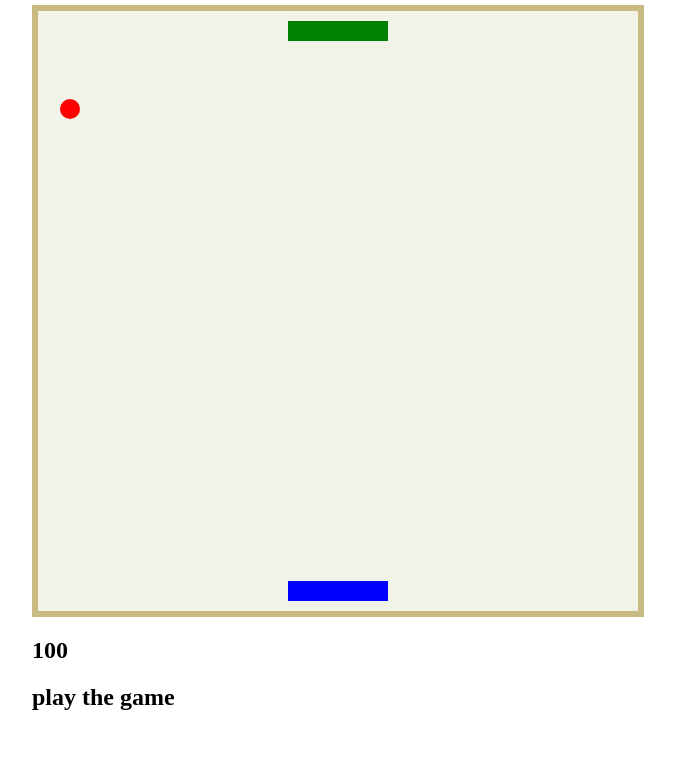
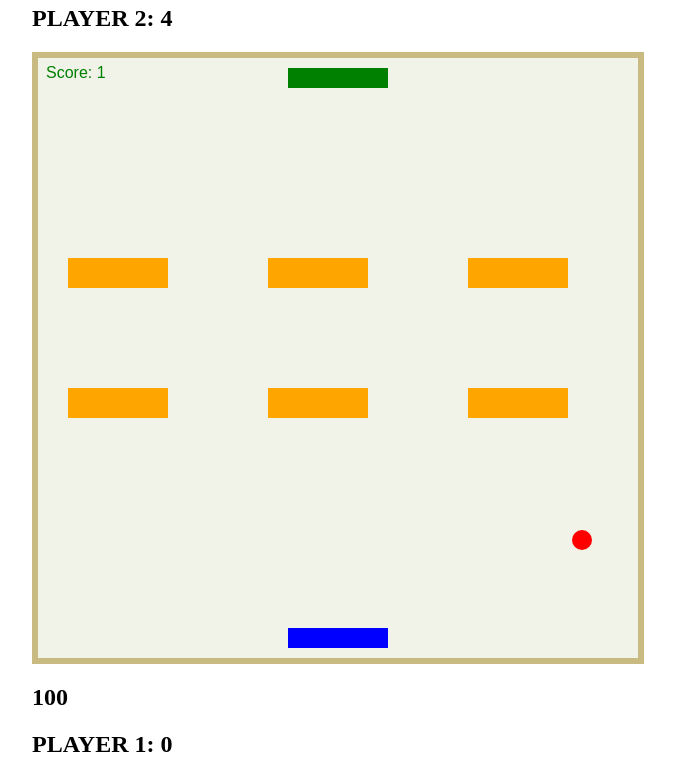
Before and after one commit to molikkidd/Brick_Buster, a plain HTML site: page index.html in a window 1280 px wide. Shown: the part 70-828 px from the top of the page, without its empty margins (302-977 px from the left). Before the commit the page ends 800 px from the top, so only its background shows below. Drawn offline with Linux system fonts and the light colour scheme.

Commit message:
bricks and winner message update

```diff
--- a/index.html
+++ b/index.html
@@ -10,13 +10,15 @@
 </head>
 <body>
     <div id="container">
-        <aside id="top-left"><h2>Brick Buster</h2></aside>
-        <aside id="top-right"><h2 id="liveScore"></h2></aside>
+        <!-- <aside id="top-left"><h2>Brick Buster</h2></aside> -->
+        <aside id="top-left"><h2>Brick and Pong</h2></aside>
+
+        <aside id="top-right"><h2 id="p2Lives"></h2></aside>
         <main>
             <canvas id="game"><!-- play it, a game --></canvas>
         </main>
         <aside id="btm-left"><h2>100</h2></aside>
-        <aside id="btm-right"><h2 id="status">play the game</h2></aside>
+        <aside id="btm-right"><h2 id="p1Lives">play the game</h2></aside>
       </div>
     <!-- <script src="js/app.js"></script> -->
     <script src="js/script.js"></script>
--- a/js/app.js
+++ b/js/app.js
@@ -23,7 +23,7 @@ let lives = 3;
 let player1;
 // let player2;
 // movement display
-let liveScore = document.getElementById('liveScore');
+let liveScore = document.getElementById('p1Lives');
 console.log(liveScore);
 
 const bricks = [];
@@ -157,6 +157,7 @@ function draw() {
             // document.location.reload();
             // clearInterval(interval);
             lives--;
+
             if(!lives) {
                 alert('You done, pack up it up, go home');
                 document.location.reload();
--- a/js/script.js
+++ b/js/script.js
@@ -1,20 +1,40 @@
 
 const game = document.getElementById('game');
 const ctx = game.getContext('2d');
+const p1LiveScore = document.getElementById('p1Lives');
+const p2LiveScore = document.getElementById('p2Lives');
     game.setAttribute('width', 600);
     game.setAttribute('height', 600);
 // let paddleHeight = 10;
 // let paddleWidth = 100;
 // let paddleX = (game.width-paddleWidth)/2;
 let ballRadius = 10;
-let x = game.width/4;
+let x = game.width/2;
 let y = game.height-40;
 let paddleCenter = (game.width - 100)/2;
 let dx = 2;
 let dy = -2;
 let player1;
 let player2;
+let p1Lives = 0;
+let p2Lives = 0;
+// Brick variables
+let brickRowCount = 2;
+let brickColumnCount = 3;
+let brickWidth = 100;
+let brickHeight = 30;
+let brickPadding = 100;
+let brickOffsetTop = game.height/3;
+let brickOffsetLeft = 30;
+let bricksLeft = 5;
 
+const bricks = [];
+    for (let c = 0; c < brickColumnCount; c++) {
+        bricks[c] = [];
+        for (let r = 0; r < brickRowCount; r++) {
+            bricks[c][r] = { x: 0, y:0, status: 1};
+        }
+}
 
 // CREATE PLAYERS
 class Player {
@@ -45,7 +65,24 @@ function drawBall() {
     ctx.closePath();
 
 }
-
+// CREATE BRICKS
+function drawBricks() {
+    for(let c = 0; c < brickColumnCount; c++) {
+        for(let r = 0; r<brickRowCount; r++) {
+            if(bricks[c][r].status == 1) {
+                let brickX = (c*(brickWidth+brickPadding))+brickOffsetLeft;
+                let brickY = (r*(brickHeight+brickPadding))+brickOffsetTop;
+                bricks[c][r].x = brickX;
+                bricks[c][r].y = brickY;
+                ctx.beginPath();
+                ctx.rect(brickX,brickY, brickWidth, brickHeight);
+                ctx.fillStyle = 'orange';
+                ctx.fill();
+                ctx.closePath();
+            }
+        }
+    }
+}
 // MOVE THE PLAYERS
 function movementHandler(e) {
     // you can track the keystrokes http://keycode.info/
@@ -80,63 +117,114 @@ function ballMovement() {
     // LEFT AND RIGHT BOUNDARIES
     if(x + dx > game.width-ballRadius || x + dx < ballRadius) {
         dx = -dx;
-    } else if( y + dy < ballRadius || y + dy > game.height-ballRadius) {
-        // if the y position of the ball + the incremental change is greater
-        if(x > player2.x && x < player2.x + 100 || x > player1.x && x < player1.x + 100) {
+    }
+
+    if( y + dy < ballRadius) {
+        if(x > player2.x && x < player2.x + 100 || x > player2.x && x < player2.x + 100) {
             // if the ball hits the paddle then go in opposite direction
             // console.log(x);
-            console.log(player1.x);
-            console.log(player2.x) //250
             dy = -dy;
         } else {
             // otherwise game over
-            alert('GAME OVER');
-            document.location.reload();
+            // alert('GAME OVER');
+            // document.location.reload();
             // clearInterval(runGame);
-            // lives--;
-            // if(!lives) {
-            //     alert('You done, pack up it up, go home');
-            //     document.location.reload();
-            //     clearInterval(interval);
-            // } else {
-            //     // reseting the movement of the ball after lost of life
-            //     x = game.width/2;
-            //     y = game.height - 30;
-            //     dx = 2;
-            //     dy = -2;
-            //     paddleX = (game.width - paddleWidth)/2;
+
+            p2Lives++;
+            // p2Lives--;
+
+            if(p2Lives === 3) {
+                alert('PLAYA PLAYER WINNER #1');
+                document.location.reload();
+                clearInterval(runGame);
+            } else {
+                x = game.width/2;
+                y = game.height - 30;
+                dx = 2;
+                dy = -2;
+                paddleCenter = (game.width - 100)/2;
             }
+        }
+    }
 
+    if (y + dy > game.height-ballRadius) {
+        // if the y position of the ball + the incremental change is greater
+        if(x > player1.x && x < player1.x + 100 || x > player1.x && x < player1.x + 100) {
+            // if the ball hits the paddle then go in opposite direction
+            // console.log(x);
+            dy = -dy;
+        } else {
+            // otherwise game over
+            // alert('GAME OVER');
+            // document.location.reload();
+            // clearInterval(runGame);
+
+            p1Lives++;
+            // p2Lives--;
+
+            if(p1Lives === 3) {
+                alert('PLAYA PLAYER WINNER #2');
+                document.location.reload();
+                clearInterval(runGame);
+            } else {
+                x = game.width/2;
+                y = game.height - 30;
+                dx = 2;
+                dy = -2;
+                paddleCenter = (game.width - 100)/2;
+            }
         // reverse the direction the ball came in.
 
         }
+    }
+}
+// BRICKS LEFT
+function bricksTotal() {
+    ctx.font = '16px Arial';
+    ctx.fillStyle = 'green';
+    ctx.fillText('Score: '+ bricksLeft, 8, 20);
+}
+// COLLISION WITH BRICK
+function collisionDetection() {
+    for(let c = 0; c < brickColumnCount; c++) {
+        for(let r = 0; r<brickRowCount; r++) {
+            let b = bricks[c][r];
+            if(b.status == 1) {
+                if(x > b.x && x < b.x + brickWidth && y > b.y && y <b.y + brickHeight) {
+                    dy = -dy;
+                    b.status = 1;
+                    bricksLeft--;
+                    if(bricksLeft == brickRowCount*brickColumnCount) {
+                        // alert('you win, congrats');
+                        document.location.reload();
+                        clearInterval(runGame);
+                    }
+                    console.log("hit a brick");
+                }
+            }
+        }
+    }
+}
+// GAMELOOP
 
-}
-
-// GAMELOOP
 function gameLoop () {
     ctx.clearRect(0,0, game.width, game.height);
-   //  add score
-   // display x and y coordinates of hero
-//    movementDisplay.textContent = `x: ${hero.x}\n y:${hero.y}`;
-   // is the ogre alive??
-//    if (shrek.alive) {
-//        // check collison
-//        let hit = detectHit(hero, shrek);
-//    }
+
     player1.render();
     player2.render();
+    drawBricks();
     drawBall();
     x += dx;
     y += dy;
     ballMovement();
+    bricksTotal();
+    collisionDetection();
 
+    p2LiveScore.textContent = `PLAYER 2: ${p1Lives}`;
+    p1LiveScore.textContent = `PLAYER 1: ${p2Lives}`;
 }
 
-
-
-
-
+const runGame = setInterval(gameLoop, 10);
 
 document.addEventListener("DOMContentLoaded", e => {
     console.log('app.js is connected');
```
